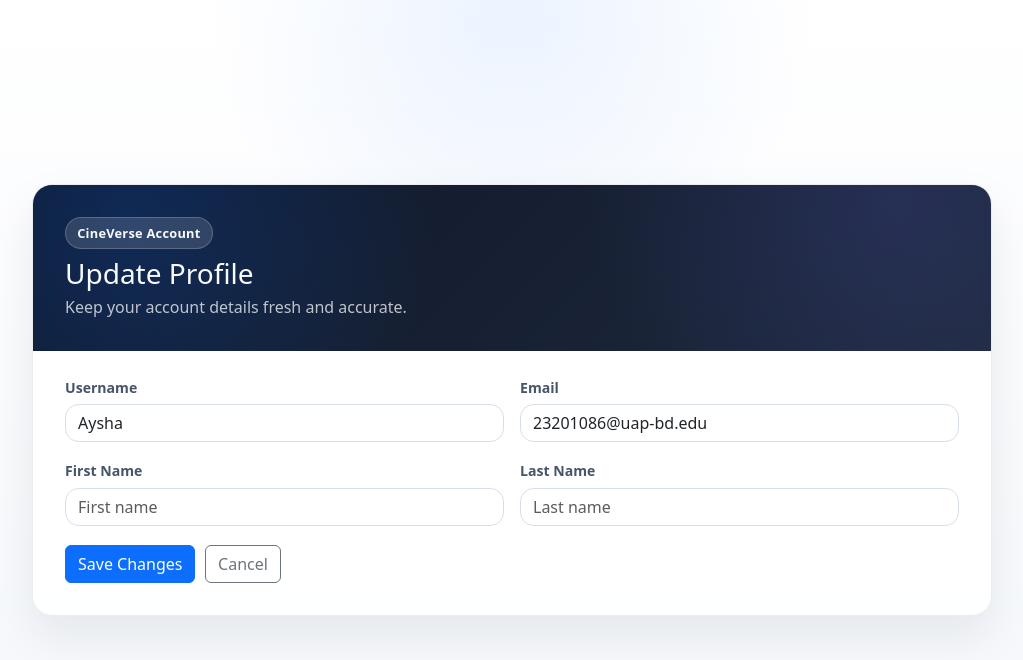
After one commit to 23201086-Aysha/CineVerse, a Django app: page /user/update_profile/ in a window 1280 px wide. The commit adds this page. Shown: the top 660 px of the page, without its empty margins (128-1151 px from the left). Run offline with Django 5.2, Linux system fonts and the light colour scheme; a user stored in the database is signed in; data comes from the database, SQL or seed files in the repository; both versions use the stored data as it was after the commit.

Commit message:
added profile edit/update view

```diff
--- /dev/null
+++ b/user/templates/user/update_profile.html
@@ -0,0 +1,166 @@
+{% extends 'base.html' %} {% block title %} CineVerse | Update Profile {%endblock %} {% block content %}
+<style>
+  .cv-profile-wrap {
+    width: min(960px, 94vw);
+    margin: 2rem auto;
+  }
+
+  .cv-profile-card {
+    background: rgba(255, 255, 255, 0.9);
+    border: 1px solid rgba(15, 23, 42, 0.08);
+    border-radius: 1.25rem;
+    box-shadow: 0 20px 45px rgba(15, 23, 42, 0.08);
+    overflow: hidden;
+  }
+
+  .cv-profile-hero {
+    padding: 2rem;
+    background:
+      radial-gradient(
+        circle at 10% 20%,
+        rgba(13, 110, 253, 0.2),
+        transparent 35%
+      ),
+      radial-gradient(
+        circle at 90% 10%,
+        rgba(99, 102, 241, 0.16),
+        transparent 35%
+      ),
+      linear-gradient(135deg, #0f172a 0%, #1e293b 100%);
+    color: #f8fafc;
+  }
+
+  .cv-chip {
+    display: inline-flex;
+    align-items: center;
+    padding: 0.35rem 0.7rem;
+    border-radius: 999px;
+    font-size: 0.8rem;
+    font-weight: 600;
+    letter-spacing: 0.02em;
+    background: rgba(255, 255, 255, 0.14);
+    border: 1px solid rgba(255, 255, 255, 0.2);
+  }
+
+  .cv-profile-body {
+    padding: 1.5rem 2rem 2rem;
+  }
+
+  .cv-form-grid {
+    display: grid;
+    grid-template-columns: repeat(2, minmax(0, 1fr));
+    gap: 1rem;
+  }
+
+  .cv-full {
+    grid-column: 1 / -1;
+  }
+
+  .cv-label {
+    color: #475569;
+    font-size: 0.88rem;
+    font-weight: 600;
+    margin-bottom: 0.4rem;
+  }
+
+  .cv-actions {
+    margin-top: 1.2rem;
+    display: flex;
+    gap: 0.6rem;
+    flex-wrap: wrap;
+  }
+
+  @media (max-width: 768px) {
+    .cv-profile-hero {
+      padding: 1.4rem;
+    }
+
+    .cv-profile-body {
+      padding: 1.2rem;
+    }
+
+    .cv-form-grid {
+      grid-template-columns: 1fr;
+    }
+  }
+</style>
+
+<div class="cv-profile-wrap">
+  <div class="cv-profile-card">
+    <section class="cv-profile-hero">
+      <span class="cv-chip mb-2">CineVerse Account</span>
+      <h1 class="h3 mb-1">Update Profile</h1>
+      <p class="mb-0 opacity-75">
+        Keep your account details fresh and accurate.
+      </p>
+    </section>
+
+    <section class="cv-profile-body">
+      <form method="POST" action="{% url 'user:update_profile' %}">
+        {% csrf_token %}
+
+        <div class="cv-form-grid">
+          <div>
+            <label class="cv-label" for="username">Username</label>
+            <input
+              type="text"
+              value="{{ user.username }}"
+              class="form-control"
+              name="username"
+              id="username"
+              placeholder="Username"
+              required
+            />
+          </div>
+
+          <div>
+            <label class="cv-label" for="email">Email</label>
+            <input
+              type="email"
+              value="{{ user.email }}"
+              class="form-control"
+              name="email"
+              id="email"
+              placeholder="Email address"
+            />
+          </div>
+
+          <div>
+            <label class="cv-label" for="first_name">First Name</label>
+            <input
+              type="text"
+              value="{{ user.first_name }}"
+              class="form-control"
+              name="first_name"
+              id="first_name"
+              placeholder="First name"
+            />
+          </div>
+
+          <div>
+            <label class="cv-label" for="last_name">Last Name</label>
+            <input
+              type="text"
+              value="{{ user.last_name }}"
+              class="form-control"
+              name="last_name"
+              id="last_name"
+              placeholder="Last name"
+            />
+          </div>
+        </div>
+
+        <div class="cv-actions">
+          <button type="submit" class="btn btn-primary">Save Changes</button>
+          <a
+            href="{% url 'user:user_profile' %}"
+            class="btn btn-outline-secondary"
+            >Cancel</a
+          >
+        </div>
+      </form>
+    </section>
+  </div>
+</div>
+
+{% endblock %}
--- a/user/urls.py
+++ b/user/urls.py
@@ -9,4 +9,5 @@ urlpatterns = [
     path('login/', views.login_user, name='login_user'),
     path('logout/', views.logout_user, name='logout_user'),
     path('user_profile/', views.user_profile, name='user_profile'),
+    path('update_profile/', views.update_user, name='update_profile'),
 ]
--- a/user/views.py
+++ b/user/views.py
@@ -1,10 +1,6 @@
-from django.shortcuts import render
-
-# Create your views here.
-
 from django.contrib import messages
 from django.contrib.auth.models import User
-from django.shortcuts import redirect
+from django.shortcuts import redirect, render
 from django.contrib.auth import logout, authenticate, login
 from django.contrib.auth.decorators import login_required
 from .models import CineUser
@@ -74,9 +70,39 @@ def logout_user(request):
 # profile view
 @login_required
 def user_profile(request):
+    profile, _ = CineUser.objects.get_or_create(user=request.user)
+    return render(request, 'user/user_profile.html', {'profile': profile})
+
+# update profile
+@login_required
+def update_user(request):
     user = request.user
-    profile = CineUser.objects.get(user=user)
-    if request.user.is_authenticated:
-        return render(request, 'user/user_profile.html', {'profile': profile})
-    else:
-        return render(request, "user/login.html")
+    profile, _ = CineUser.objects.get_or_create(user=user)
+
+    if request.method == 'POST':
+        username = request.POST.get('username', '').strip()
+        email = request.POST.get('email', '').strip()
+        first_name = request.POST.get('first_name', '').strip()
+        last_name = request.POST.get('last_name', '').strip()
+
+        if not username:
+            messages.error(request, 'Username is required.')
+            return redirect('user:update_profile')
+
+        if User.objects.exclude(pk=user.pk).filter(username=username).exists():
+            messages.error(request, 'Username already taken.')
+            return redirect('user:update_profile')
+
+        user.username = username
+        user.email = email
+        user.first_name = first_name
+        user.last_name = last_name
+        user.save()
+
+        messages.success(request, 'Profile updated successfully.')
+        return redirect('user:user_profile')
+
+    return render(request, 'user/update_profile.html', {
+        'user': user,
+        'profile': profile
+    })
```
Also changed, not shown: requirements.txt (added, +96 -0 lines), user/templates/user/user_profile.html (+50 -36 lines), db.sqlite3, 1 other file.
